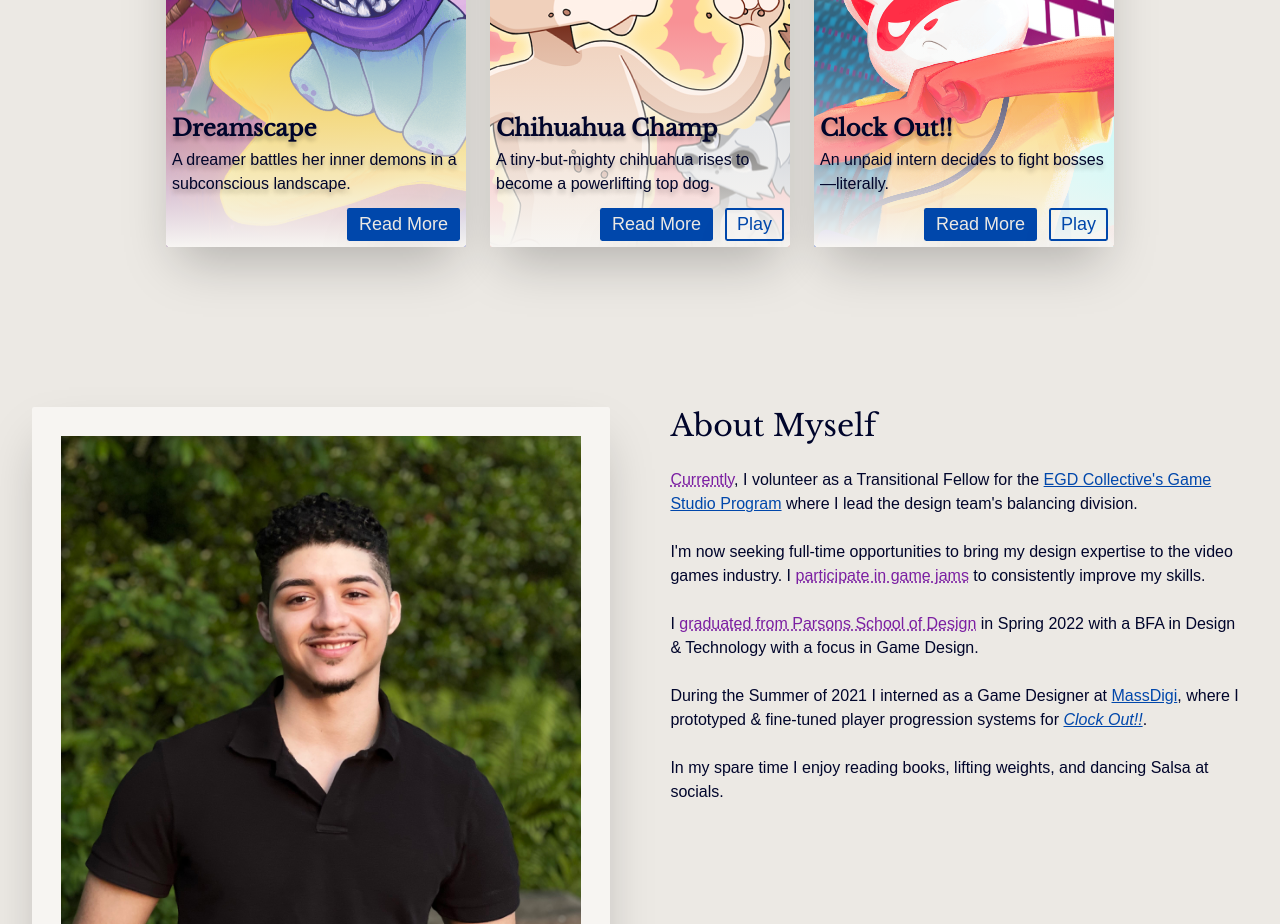
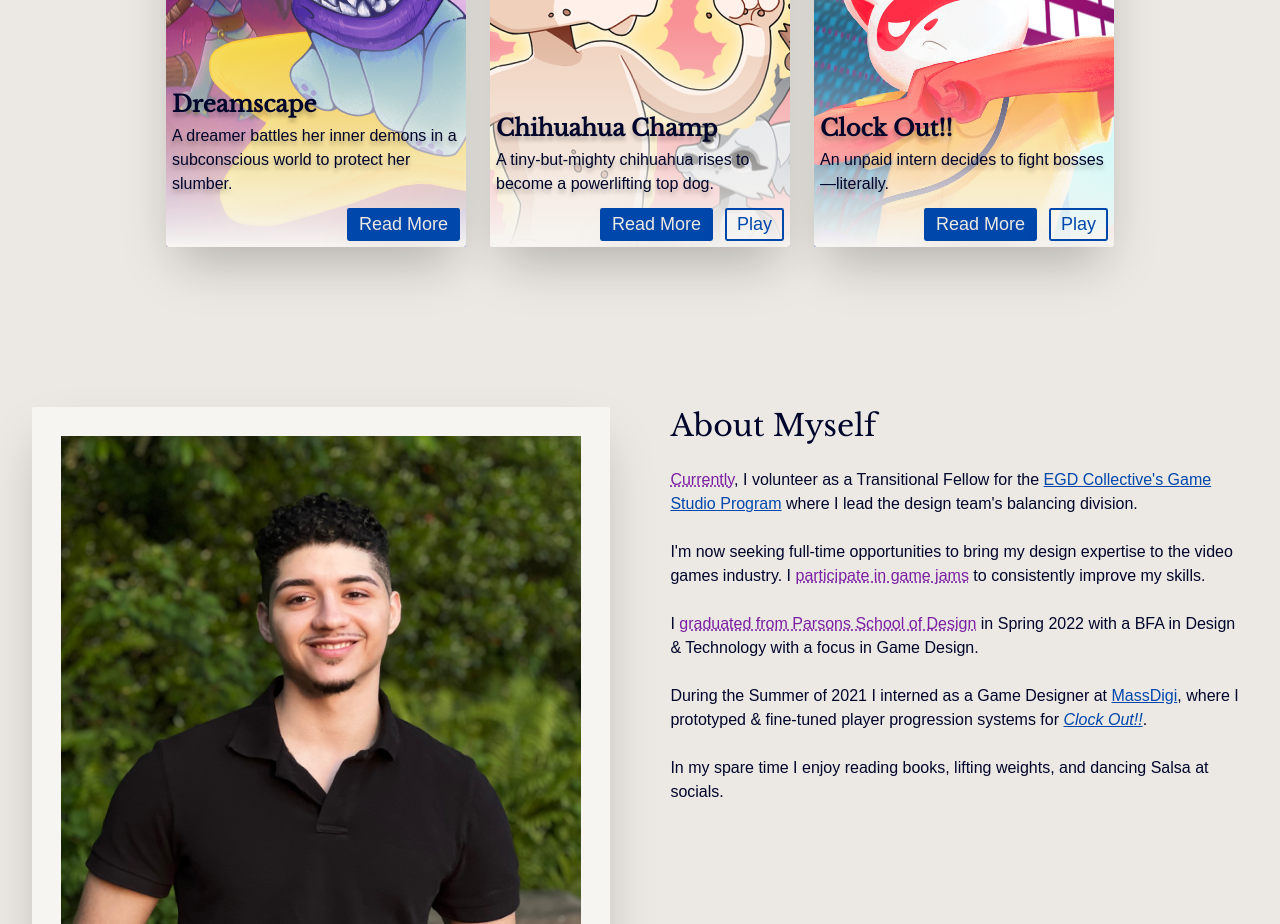
Before and after one commit to daniel-narvaez/project-caribbean-library, a React (Vite) app in the folder portfolio-website/: page / in a window 1280 px wide. Shown: the part 1200-2124 px from the top of the page. Built offline with nearby package versions, Linux system fonts and the light colour scheme; a web font is replaced by a local one.

Commit message:
Update dreamscape.js

```diff
--- a/portfolio-website/src/data/gameProjects/dreamscape.js
+++ b/portfolio-website/src/data/gameProjects/dreamscape.js
@@ -28,7 +28,7 @@ const dreamscapeProject = createGameProject({
         alt: "A splash screen of Dreamscape featuring the Dreamer leaning on a hammer in the dream forest biome."
       }
     },
-    tagline: "A dreamer battles her inner demons in a subconscious landscape."
+    tagline: "A dreamer battles her inner demons in a subconscious world to protect her slumber."
   },
   projectPage: {
     main: (
```
